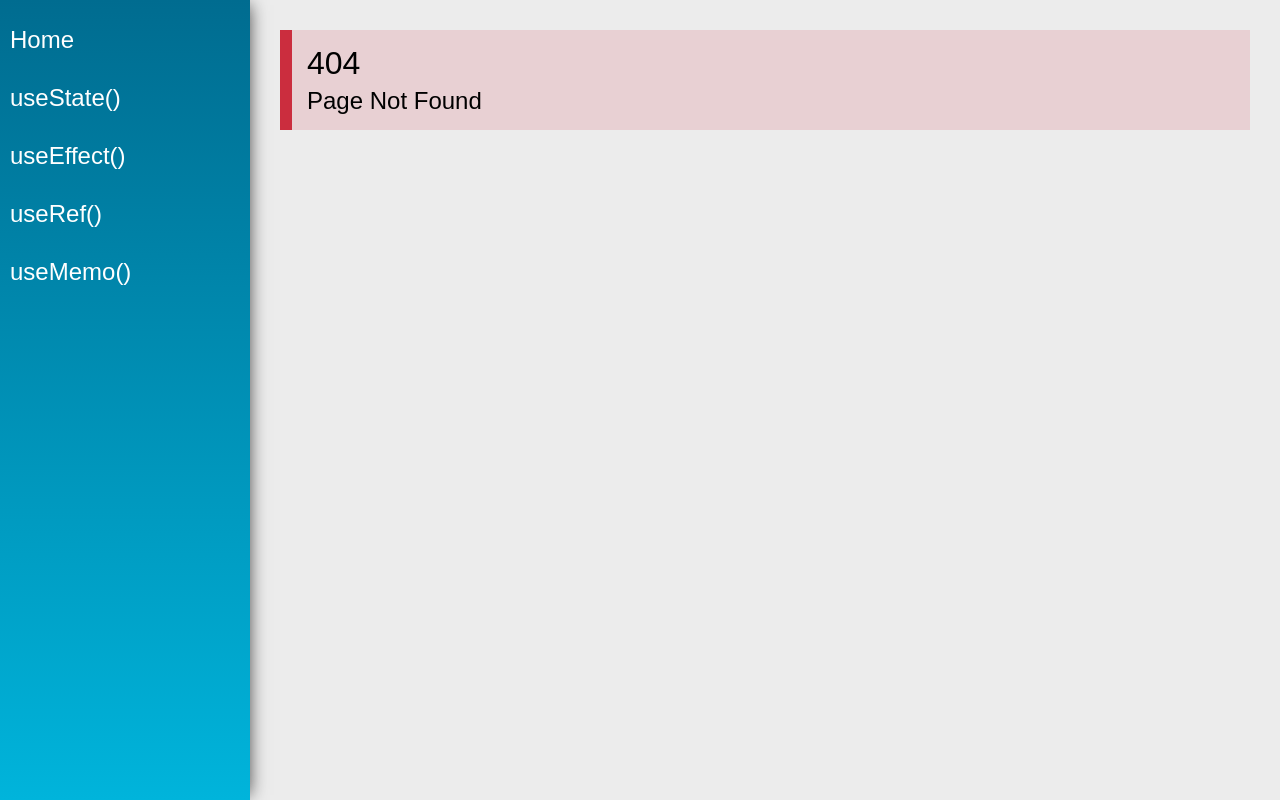
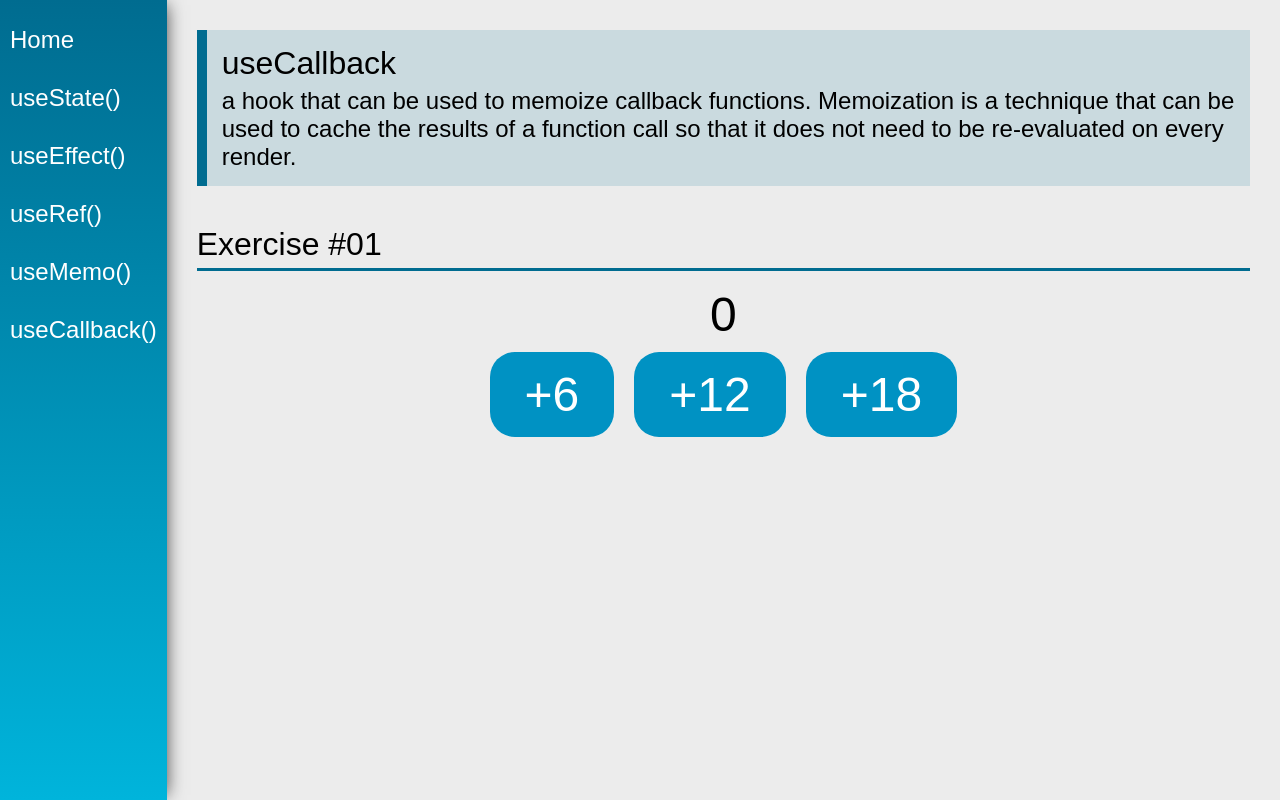
Before and after one commit to bryanoliveira11/Curso-React-Redux, a React (Create React App) app in the folder react-hooks/: page /useCallback in a window 1280 px wide. Before the commit this address had no page. Built offline with nearby package versions, Linux system fonts and the light colour scheme.

Commit message:
useCallback #1

```diff
--- a/react-hooks/src/components/layout/Content.jsx
+++ b/react-hooks/src/components/layout/Content.jsx
@@ -8,6 +8,7 @@ import UseState from '../../views/examples/UseState';
 import UseEffect from '../../views/examples/UseEffect';
 import UseRef from '../../views/examples/UseRef';
 import UseMemo from '../../views/examples/UseMemo';
+import UseCallback from '../../views/examples/UseCallback';
 
 const Content = (props) => (
   <main className="Content">
@@ -17,6 +18,7 @@ const Content = (props) => (
       <Route path="/useEffect" element={<UseEffect />}></Route>
       <Route path="/useRef" element={<UseRef />}></Route>
       <Route path="/useMemo" element={<UseMemo />}></Route>
+      <Route path="/useCallback" element={<UseCallback />}></Route>
       <Route path="*" element={<NotFound />}></Route>
     </Routes>
   </main>
--- a/react-hooks/src/components/layout/Menu.jsx
+++ b/react-hooks/src/components/layout/Menu.jsx
@@ -22,6 +22,9 @@ const Menu = (props) => (
         <li>
           <Link to="/useMemo">useMemo()</Link>
         </li>
+        <li>
+          <Link to="/useCallback">useCallback()</Link>
+        </li>
       </ul>
     </nav>
   </aside>
--- /dev/null
+++ b/react-hooks/src/views/examples/UseCallback.jsx
@@ -0,0 +1,31 @@
+import React, { useCallback, useEffect, useState } from 'react';
+import PageTitle from '../../components/layout/PageTitle';
+import SectionTitle from '../../components/layout/SectionTitle';
+import UseCallbackButtons from './UseCallbackButtons';
+
+const UseCallback = (props) => {
+  const [count, setCount] = useState(0);
+
+  const inc = useCallback(
+    (delta) => {
+      setCount((current) => current + delta);
+    },
+    [setCount],
+  );
+
+  return (
+    <div className="useCallback">
+      <PageTitle
+        title="useCallback"
+        subtitle="a hook that can be used to memoize callback functions. Memoization is a technique that can be used to cache the results of a function call so that it does not need to be re-evaluated on every render."
+      />
+      <SectionTitle title="Exercise #01" />
+      <div className="center">
+        <span className="text">{count}</span>
+        <UseCallbackButtons inc={inc} />
+      </div>
+    </div>
+  );
+};
+
+export default UseCallback;
--- /dev/null
+++ b/react-hooks/src/views/examples/UseCallbackButtons.jsx
@@ -0,0 +1,19 @@
+import React from 'react';
+
+const UseCallbackButtons = (props) => {
+  return (
+    <div>
+      <button className="btn" onClick={() => props.inc(6)}>
+        +6
+      </button>
+      <button className="btn" onClick={() => props.inc(12)}>
+        +12
+      </button>
+      <button className="btn" onClick={() => props.inc(18)}>
+        +18
+      </button>
+    </div>
+  );
+};
+
+export default React.memo(UseCallbackButtons);
```
